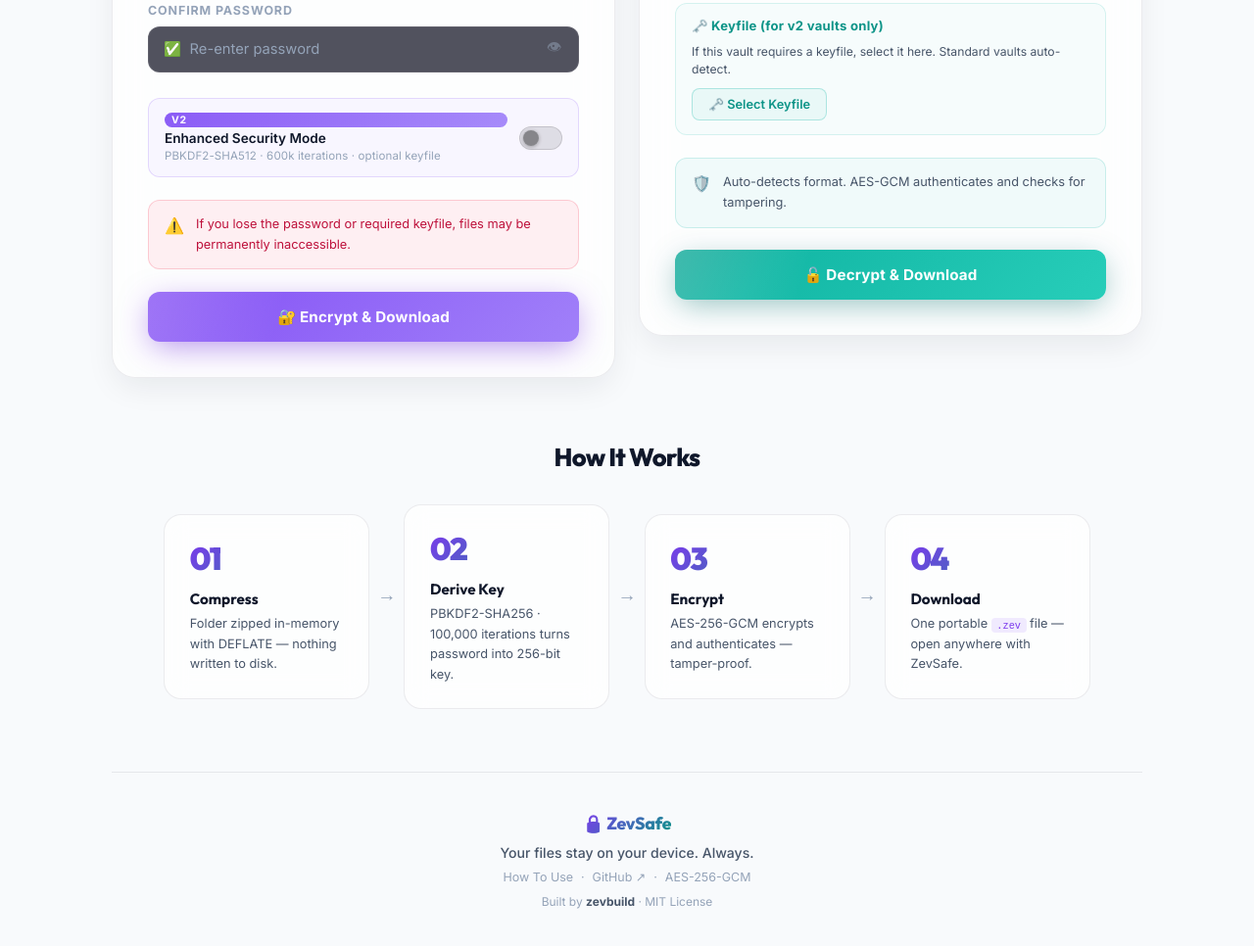
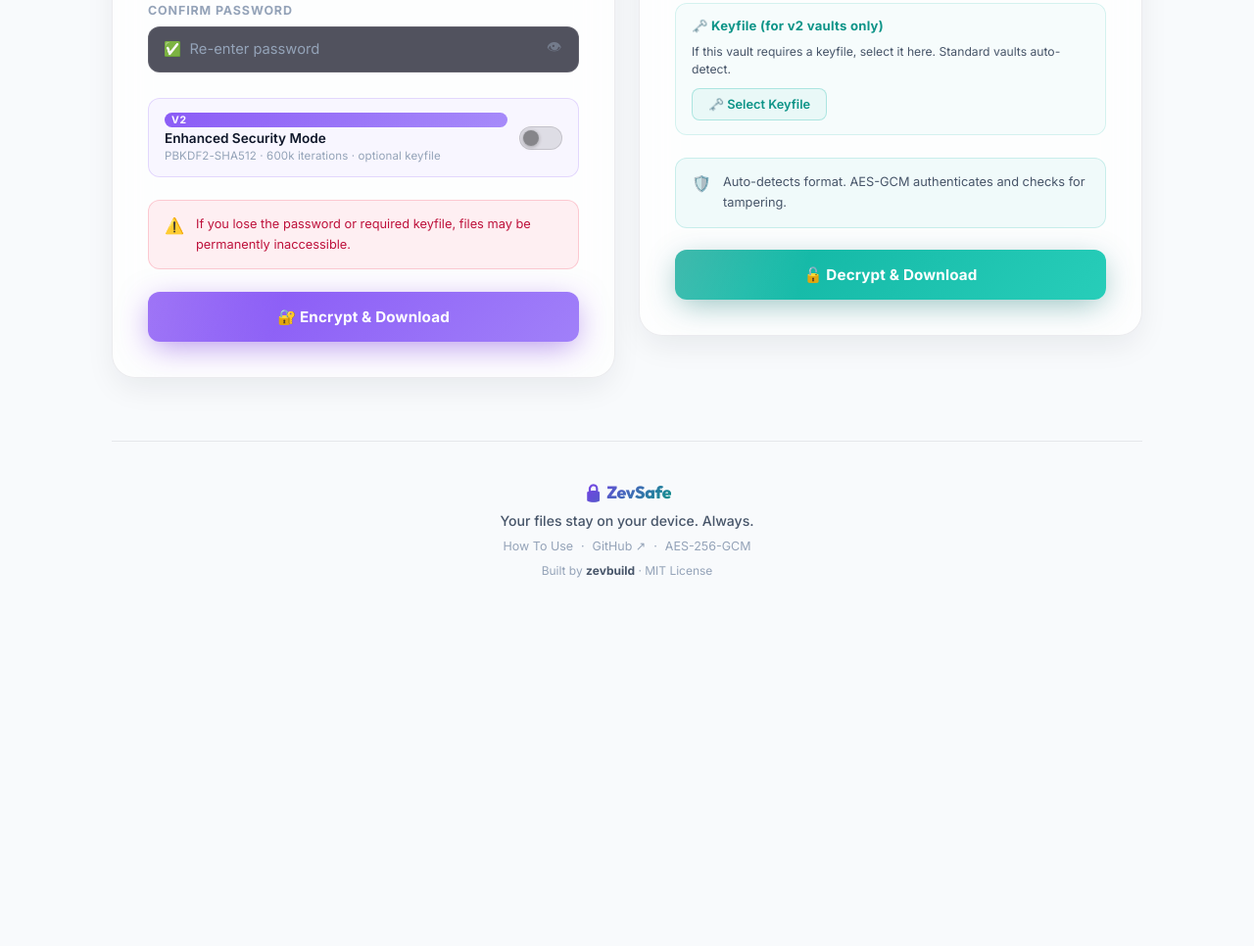
Before and after one commit to zevbuild/zevsafe, a plain HTML site: page index.html in a window 1280 px wide. Shown: the part 1102-2068 px from the top of the page at 98% size. After the commit the page ends 1772 px from the top, so only its background shows below. Drawn offline with Linux system fonts and the light colour scheme.

Commit message:
docs: remove redundant how-it-works section from main dashboard

```diff
--- a/index.html
+++ b/index.html
@@ -417,44 +417,6 @@
         </section>
 
 
-        <!-- ── HOW IT WORKS ── -->
-        <section class="how-section">
-            <h2 class="section-heading">How It Works</h2>
-            <div class="how-steps">
-                <div class="how-step">
-                    <div class="how-num">01</div>
-                    <div class="how-body">
-                        <h3>Compress</h3>
-                        <p>Folder zipped in-memory with DEFLATE — nothing written to disk.</p>
-                    </div>
-                </div>
-                <div class="how-arrow">→</div>
-                <div class="how-step">
-                    <div class="how-num">02</div>
-                    <div class="how-body">
-                        <h3>Derive Key</h3>
-                        <p>PBKDF2-SHA256 · 100,000 iterations turns password into 256-bit key.</p>
-                    </div>
-                </div>
-                <div class="how-arrow">→</div>
-                <div class="how-step">
-                    <div class="how-num">03</div>
-                    <div class="how-body">
-                        <h3>Encrypt</h3>
-                        <p>AES-256-GCM encrypts and authenticates — tamper-proof.</p>
-                    </div>
-                </div>
-                <div class="how-arrow">→</div>
-                <div class="how-step">
-                    <div class="how-num">04</div>
-                    <div class="how-body">
-                        <h3>Download</h3>
-                        <p>One portable <code>.zev</code> file — open anywhere with ZevSafe.</p>
-                    </div>
-                </div>
-            </div>
-        </section>
-
         <!-- ── FOOTER ── -->
         <footer class="site-footer">
             <div class="footer-brand">🔒 ZevSafe</div>
```
Also changed, not shown: CHANGELOG.md.
